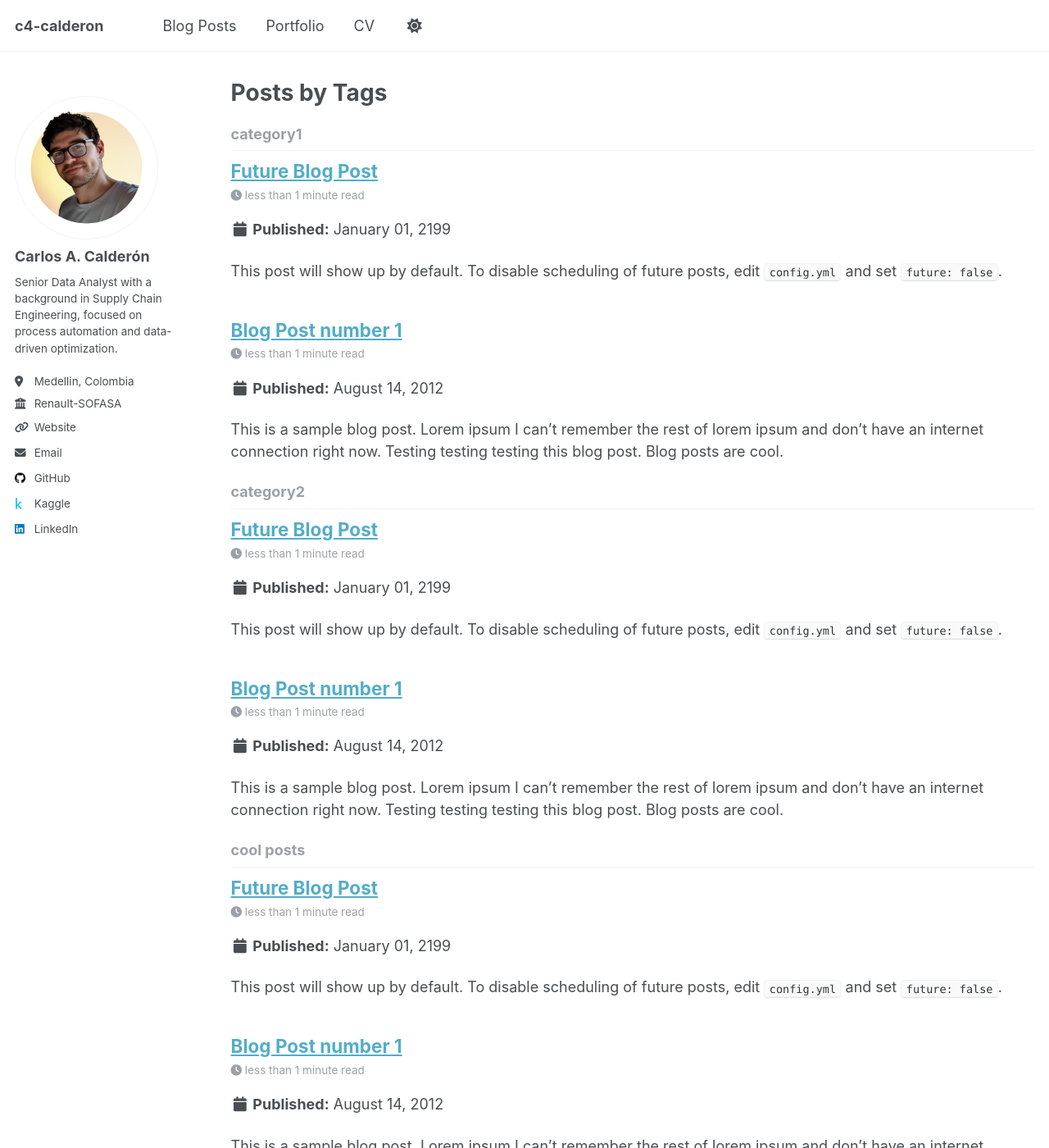
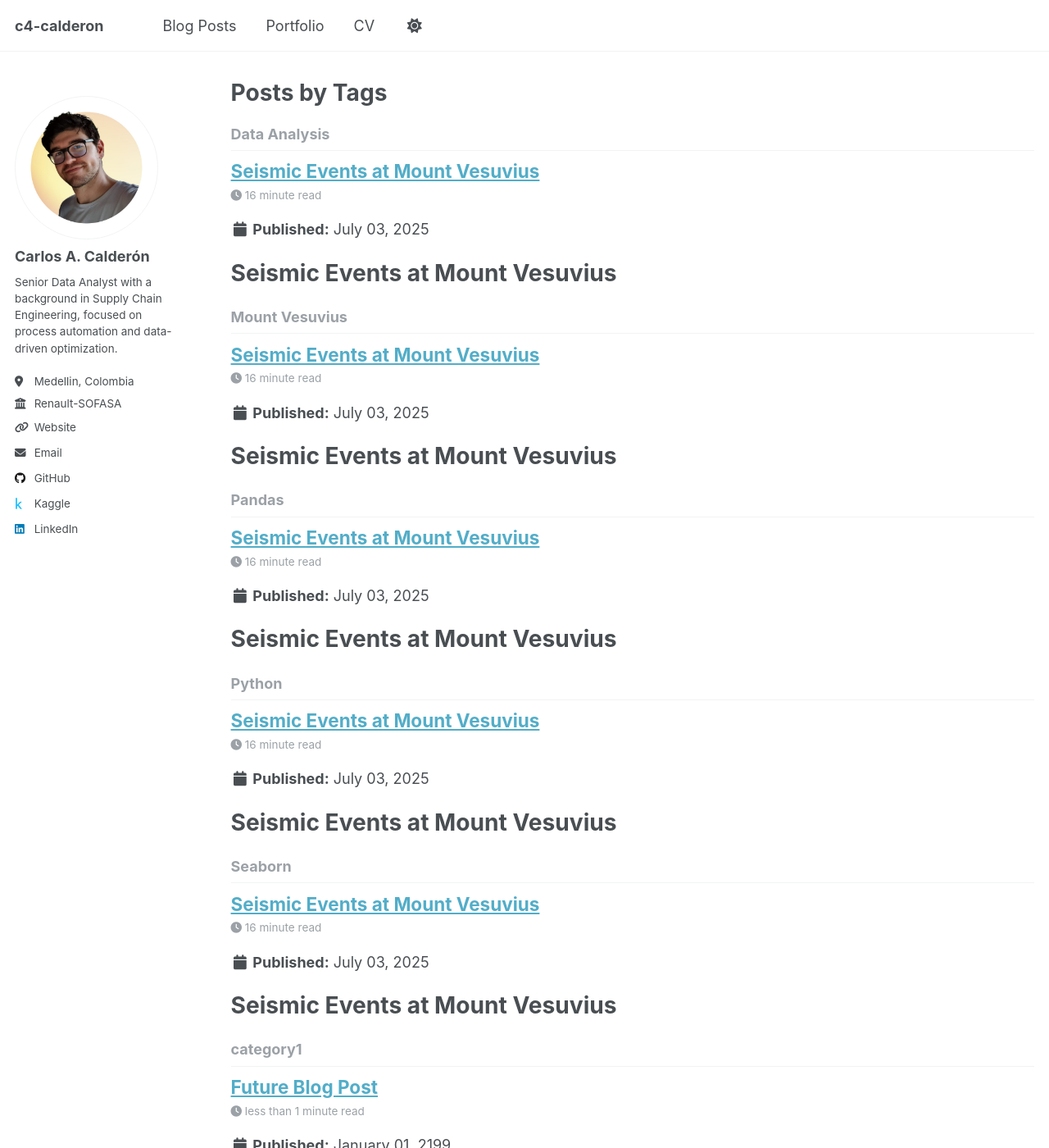
Before and after one commit to c4-calderon/c4-calderon.github.io, a Jekyll site: the page built from _pages/tag-archive.html, in a window 1280 px wide and 1400 px high. Shown: the whole window at 82% size. Built offline with Jekyll 4.4.1, drawn with Linux system fonts in a browser that asks for light colours; a script that is not in the unit is left out.

Commit message:
Front matter adjustment
Added front matter to Seismic Events post md file

```diff
--- a/_posts/2025-07-03_Seismic-Events-at-Mount-Vesuvius.md
+++ b/_posts/2025-07-03-Seismic-Events-at-Mount-Vesuvius.md
@@ -1,3 +1,15 @@
+---
+title: 'Seismic Events at Mount Vesuvius'
+date: 2025-07-03
+permalink: /posts/2025/07/Seismic-Events-at-Mount-Vesuvius/
+tags:
+  - Data Analysis
+  - Mount Vesuvius
+  - Python
+  - Pandas
+  - Seaborn
+---
+
 # Seismic Events at Mount Vesuvius
 
 > **_Introductory note_**:
```
